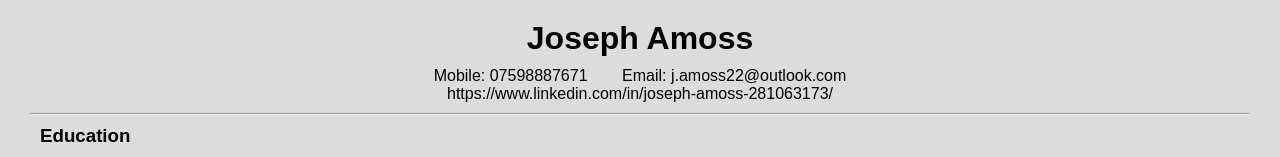
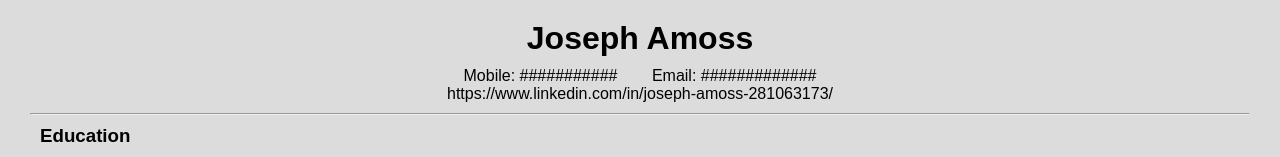
Before and after one commit to IceElm7/.github.io, a plain HTML site: page index.html in a window 1280 px wide. Shown: the top 157 px of the page. Drawn offline with Linux system fonts and the light colour scheme; a web font is replaced by a local one.

Commit message:
Update index.html

```diff
--- a/index.html
+++ b/index.html
@@ -15,7 +15,7 @@
 </h2>
 
 <p class="center">
-    Mobile: 07598887671 <span style="padding-left: 10px;"> </span> Email: j.amoss22@outlook.com <br>
+    Mobile: ########### <span style="padding-left: 10px;"> </span> Email: ############# <br>
     https://www.linkedin.com/in/joseph-amoss-281063173/
 </p>
 <hr>
```
